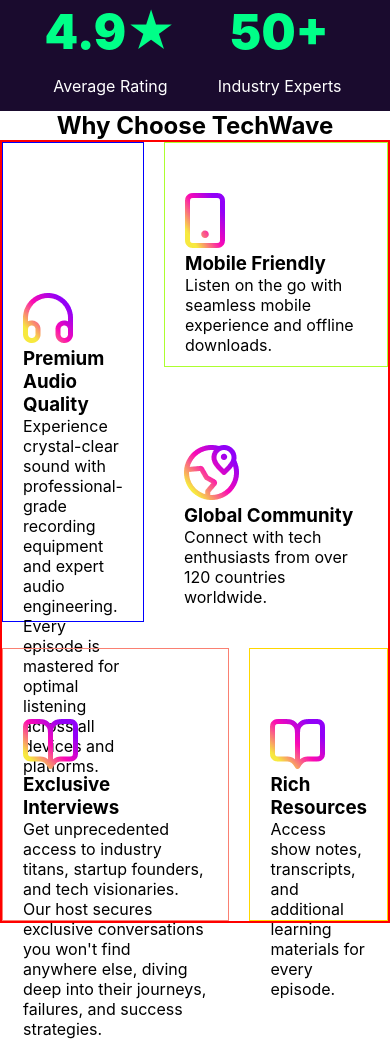
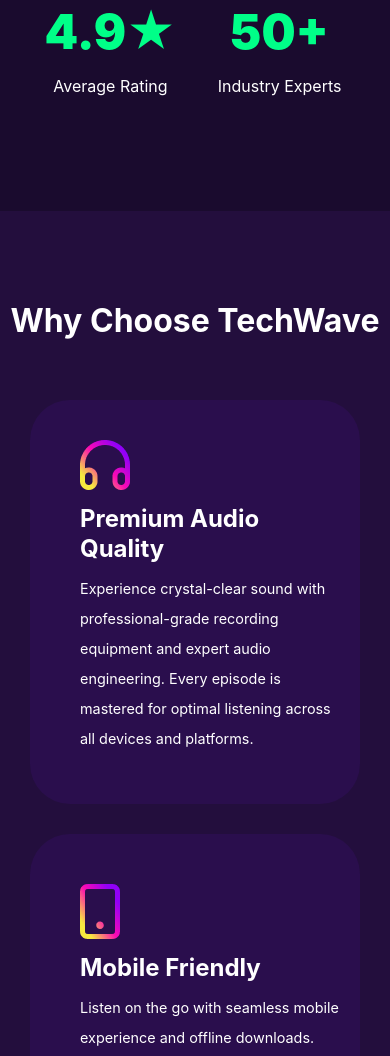
Before and after one commit to 0MarufHasan0/A02-Techwave, a plain HTML site: page index.html in a window 390 px wide. Shown: the part 1382-2438 px from the top of the page. Drawn offline with Linux system fonts and the light colour scheme.

Commit message:
Why choose Tech wave section

```diff
--- a/style/style.css
+++ b/style/style.css
@@ -212,6 +212,7 @@
     display: flex;
     border-top: 1px  solid  rgba(255, 255, 255, 0.205) ;
     padding-top: 50px;
+   margin-bottom: 100px;
      justify-content: center;
     align-items: center;
     text-align: center;
@@ -234,59 +235,90 @@
 
 
 /* Why chose us */
-.benefit h2{
-    text-align: center;
+.benefit{
+  background: rgba(35, 14, 61, 1);
 
 }
+.benefit h2{
+    color: #FFFFFF;
+    text-align: center;
+   font-size: 3rem;
+   font-weight: 700;
+    padding: 90px 0px 60px 0px;
+}
 .benefit-grid{
-    border: 2px solid red;
+    /* border: 2px solid red; */
     max-width: 1200px;
     height: 783px;
     display: grid;
-    gap: 20px;
+    gap:30px;
     margin: 0 auto;
     grid-template-columns: repeat(3, 1fr);
     grid-template-rows: repeat(3, 1fr);
 }
+.benefit-grid h3{
+    color: #FFFFFF;
+    padding: 10px 0px 10px  0px;
+    font-size: 1.5rem;
+    font-weight: 700;
+    line-height: 30px;
+}
+
+.benefit-grid p{
+ color: #FFFFFF;
+   font-size: 1rem;
+  font-weight: 400;
+ line-height: 30px;
+}
 
  #audio-quality{
-    border: 1px solid blue;
+    /* border: 1px solid blue; */
    grid-row: span 2;
-   padding: 150px 20px 0px 20px;
+   background: rgba(53, 17, 101, 0.4);
+   border-radius: 40px;
+   padding: 150px 20px 0px 50px;
    max-width: 380px;
    height: 480px;
 
 }
 
  #mobile-friendly {
-    border: 1px solid greenyellow;
+    /* border: 1px solid greenyellow; */
     grid-column: span 2;
-    padding: 50px 20px 0px 20px;
+    background: rgba(53, 17, 101, 0.4);
+    padding: 50px 20px 0px 50px;
+    border-radius: 40px;
      max-width: 790px;
      height: 225px;
 
 }
  #global-community{
-    border: 1px rgb(46, 97, 139);
+    /* border: 1px rgb(46, 97, 139); */
      grid-column: span 2;
-      padding: 50px 20px 0px 20px;
+     background: rgba(53, 17, 101, 0.4);
+     border-radius: 40px;
+      padding: 50px 20px 0px 50px;
      max-width: 790px;
      height: 225px;
 }
 
  #exclusive-interview{
-    border: 1px solid salmon;
+    /* border: 1px solid salmon; */
      grid-column: span 2;
-      padding: 70px 20px 0px 20px;
+     background: rgba(53, 17, 101, 0.4);
+     border-radius: 40px;
+      padding: 70px 20px 0px 50px;
       max-width: 790px;
      height: 273px;
 
 }
 
  #rich-Resource{
-    border: 1px solid gold;
+    /* border: 1px solid gold; */
     grid-column: span 1;
-     padding: 70px 20px 0px 20px;
+    background: rgba(53, 17, 101, 0.4);
+    border-radius: 40px;
+     padding: 70px 20px 0px 50px;
      max-width: 380px;
      height: 273px
 }
@@ -337,6 +369,36 @@
 .break{
     display: none;
 }
+.benefit h2{
+    font-size: 2rem;
+}
+.benefit-grid p{
+    font-size: 0.9rem;
+}
+.benefit-grid{
+    grid-template-columns: repeat(1, 1fr);
+    grid-template-rows: auto;
+    height: auto;
+    margin: 0 30px 0 30px;
+
+}
+ #audio-quality{
+   padding-top: 40px;
+
+ }
+    #audio-quality,
+    #mobile-friendly,
+    #global-community,
+    #exclusive-interview,
+    #rich-Resource{
+        grid-column: span 1;
+        max-width: 100%;
+        height: auto;
+         padding-bottom: 50px ;
+
+
+    }
+
 
 
 }
```
